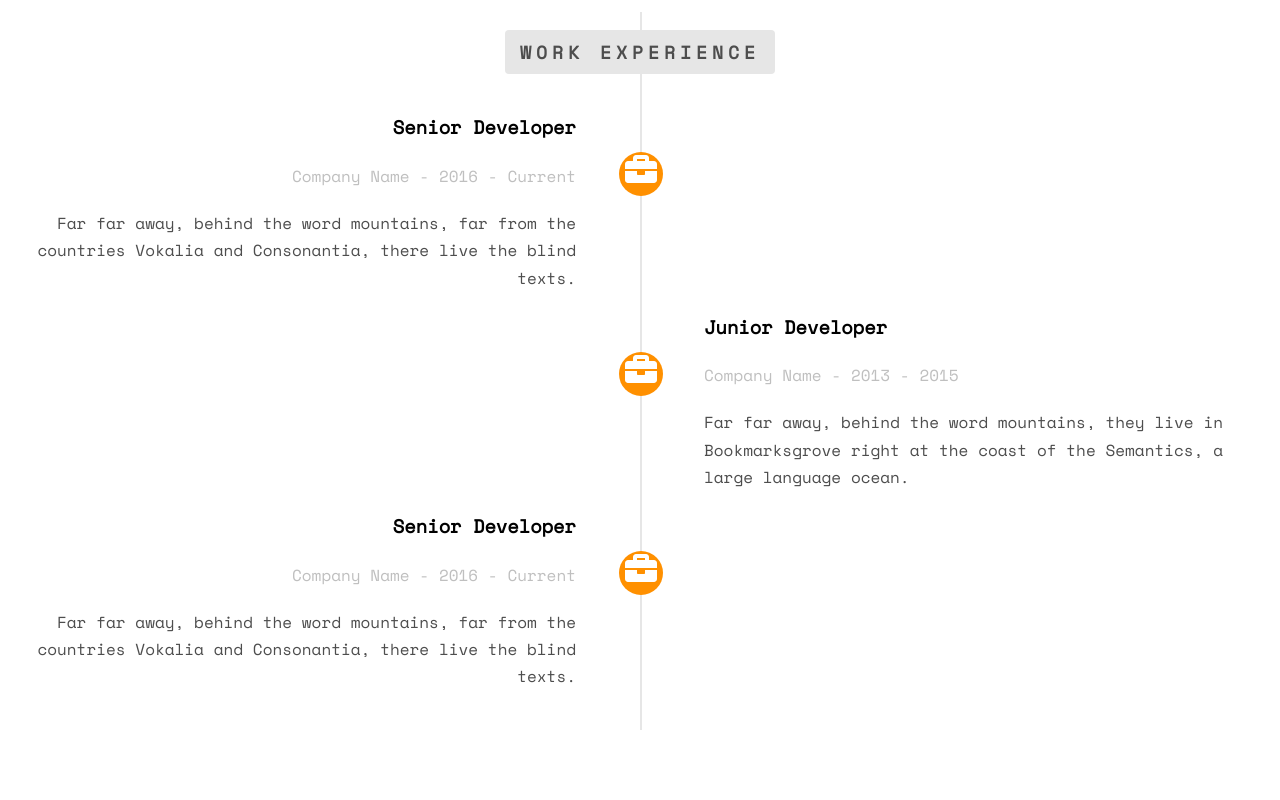
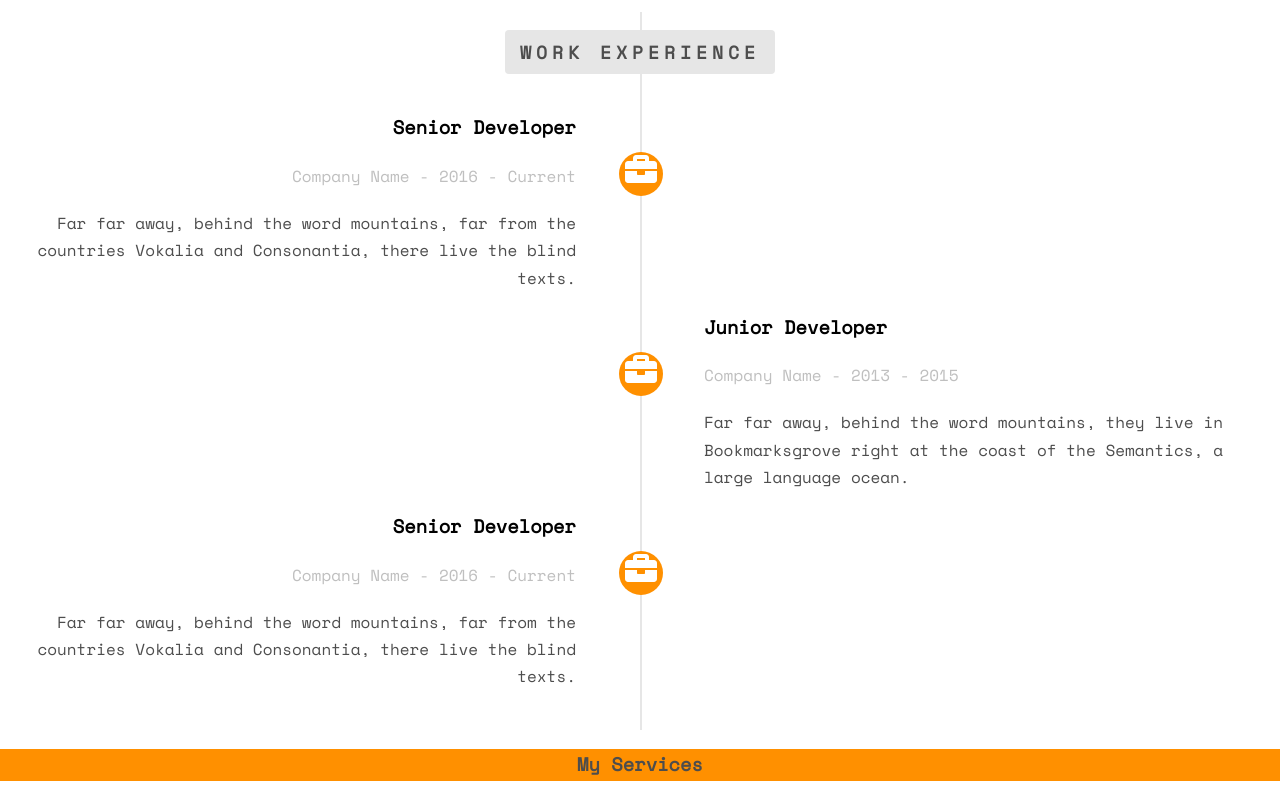
Before and after one commit to EdsonVillarroel/portfolio, a React (Create React App) app in the folder portfolio/: page / in a window 1280 px wide. Shown: the part 2011-2811 px from the top of the page. Before the commit the page ends 2757 px from the top, so only its background shows below. Built offline with nearby package versions, Linux system fonts and the light colour scheme.

Commit message:
create file services

```diff
--- a/portfolio/src/App.js
+++ b/portfolio/src/App.js
@@ -3,6 +3,7 @@ import React, { Component } from 'react';
 import HeaderPage from "./header/headerPage";
 import About from "./about/about";
 import WorkExperience from "work-experience/workExperience";
+import  MyServices from "my-services/myServices";
 class App extends Component {
   render() {
     return (
@@ -10,6 +11,7 @@ class App extends Component {
         <HeaderPage></HeaderPage>
         <About></About>
         <WorkExperience></WorkExperience>
+        <MyServices></MyServices>
       </div>
     );
   }
--- /dev/null
+++ b/portfolio/src/my-services/myServices.css
@@ -0,0 +1,7 @@
+.container-my-services{
+    background: #FF9000;
+    margin-right: auto;
+    margin-left: auto;
+    padding-left: 15px;
+    padding-right: 15px;
+}
--- /dev/null
+++ b/portfolio/src/my-services/myServices.js
@@ -0,0 +1,13 @@
+import { Component } from "react";
+import "my-services/myServices.css";
+
+class myServices extends Component{
+    render(){
+
+    return(
+
+        <div className="container-my-services"> <h3>My Services</h3> </div>
+    );
+    };
+}
+export default myServices;
```
